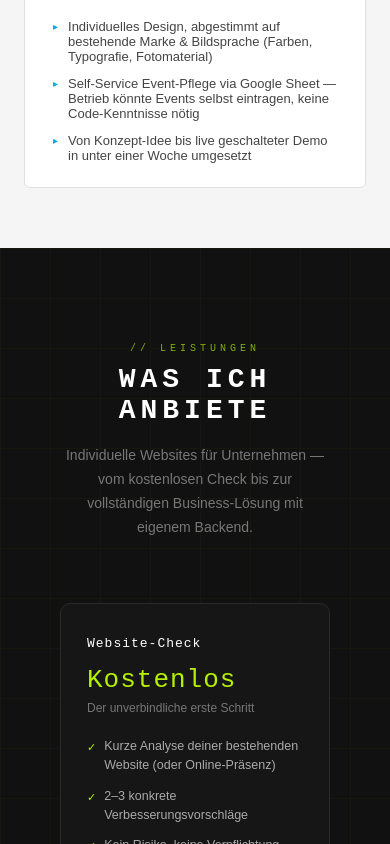
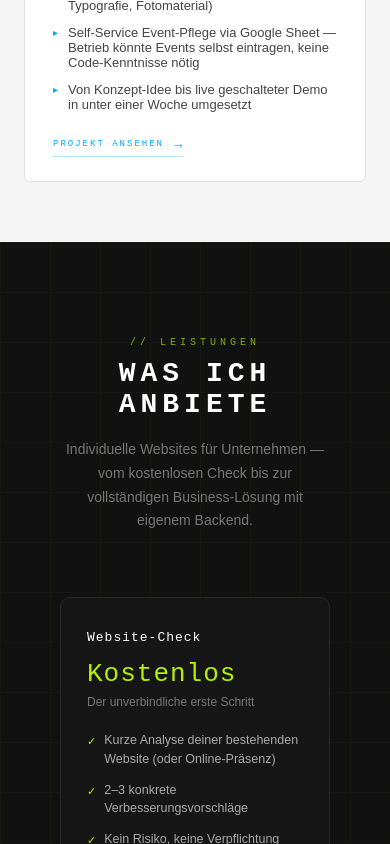
Before and after one commit to pauldobrick-dev/portfolio, a Vue app: page / in a window 390 px wide. Shown: the part 1720-2564 px from the top of the page. Built offline with nearby package versions, Linux system fonts and the light colour scheme.

Commit message:
Fix: einheitliche Mobile-Breakpoints (768px) in allen Komponenten

```diff
--- a/src/components/AboutMe.vue
+++ b/src/components/AboutMe.vue
@@ -101,7 +101,7 @@ const description = `Ich baue individuelle Websites für Unternehmen in Wien —
 
 const sideBlocks = [
   { label: '// STANDORT', value: 'Wien, AT' },
-  { label: '// ANTWORT', value: '< 24h' },
+  { label: '// ERFAHRUNG', value: '3+ Jahre' },
   { label: '// VERFÜGBAR', value: 'Ab sofort' },
 ];
 
@@ -474,7 +474,7 @@ $card-h: 520px;
 }
 
 /* ══════════════ MOBILE ══════════════ */
-@media (max-width: 860px) {
+@media (max-width: 768px) {
   .about-section {
     flex-direction: column;
     gap: 40px;
--- a/src/components/Projects.vue
+++ b/src/components/Projects.vue
@@ -156,6 +156,11 @@
                   <span class="bullet">▸</span>{{ point }}
                 </li>
               </ul>
+
+              <a v-if="active.link" :href="active.link" target="_blank" class="project-link">
+                <span>PROJEKT ANSEHEN</span>
+                <span class="link-arrow">→</span>
+              </a>
             </div>
 
           </div>
@@ -175,9 +180,6 @@ import stockpileImg3 from '@/assets/img/Stockpile/Login_screen.jpeg'
 import stockpilePlakat from '@/assets/doc/StockpilePlakat.pdf'
 import stockpileBericht from '@/assets/doc/StockpileBericht.pdf'
 import stockpileZeugnis from '@/assets/doc/StockpileZeugnis.pdf'
-
-import shhWholevid from '@/assets/img/Shh.bar/ShhWholeWebNew.mp4'
-import shhMobileResponsive from '@/assets/img/Shh.bar/MobileResponsive.jpg'
 
 // TODO: Screenshots (oder kurze Videos!) von der shh.-Demo hier ablegen
 // (z.B. /assets/img/Shh/) und die Imports unten aktivieren.
@@ -216,14 +218,14 @@ const projects = [
     subtitle: 'Konzept-Website für eine Wiener Listening Bar (Eigeninitiative)',
     description: 'Unaufgefordert entwickeltes Website-Konzept für eine Wiener Listening Bar — von der Recherche über das Design bis zur live geschalteten Demo. Kernstück ist eine Event-Übersicht, die der Betrieb komplett selbst über ein einfaches Google Sheet pflegen könnte, ganz ohne Programmierkenntnisse oder Login-Bereich.',
     // Sobald Screenshots vorhanden sind: [shhImg1, shhImg2, shhImg3]
-    screenshots: [shhWholevid, shhMobileResponsive],
+    screenshots: [null, null, null],
     techLabel: 'TECH STACK',
     techMode: 'skills',
     skills: [
-      { name: 'HTML / CSS / JS', level: 90 },
+      { name: 'HTML/CSS/JS', level: 90 },
       { name: 'Design System', level: 85 },
       { name: 'Google Sheets API', level: 75 },
-      { name: 'Hosting / Deploy', level: 80 },
+      { name: 'Hosting/Deploy', level: 80 },
     ],
     highlights: [
       'Individuelles Design, abgestimmt auf bestehende Marke & Bildsprache (Farben, Typografie, Fotomaterial)',
@@ -255,6 +257,7 @@ const projects = [
       'Die Oberfläche wurde für mobile Zebra-Scanner und den Desktop getrennt optimiert',
       'LDAP-Sicherung und Anbindung an das Windows AD wurden berücksichtigt',
     ],
+    link: '#',
   },
   {
     id: 'cta',
@@ -918,7 +921,7 @@ $text-muted: #666;
 }
 
 /* ══════════════ MOBILE ══════════════ */
-@media (max-width: 900px) {
+@media (max-width: 768px) {
   .projects-section {
     flex-direction: column;
     height: auto;
```
